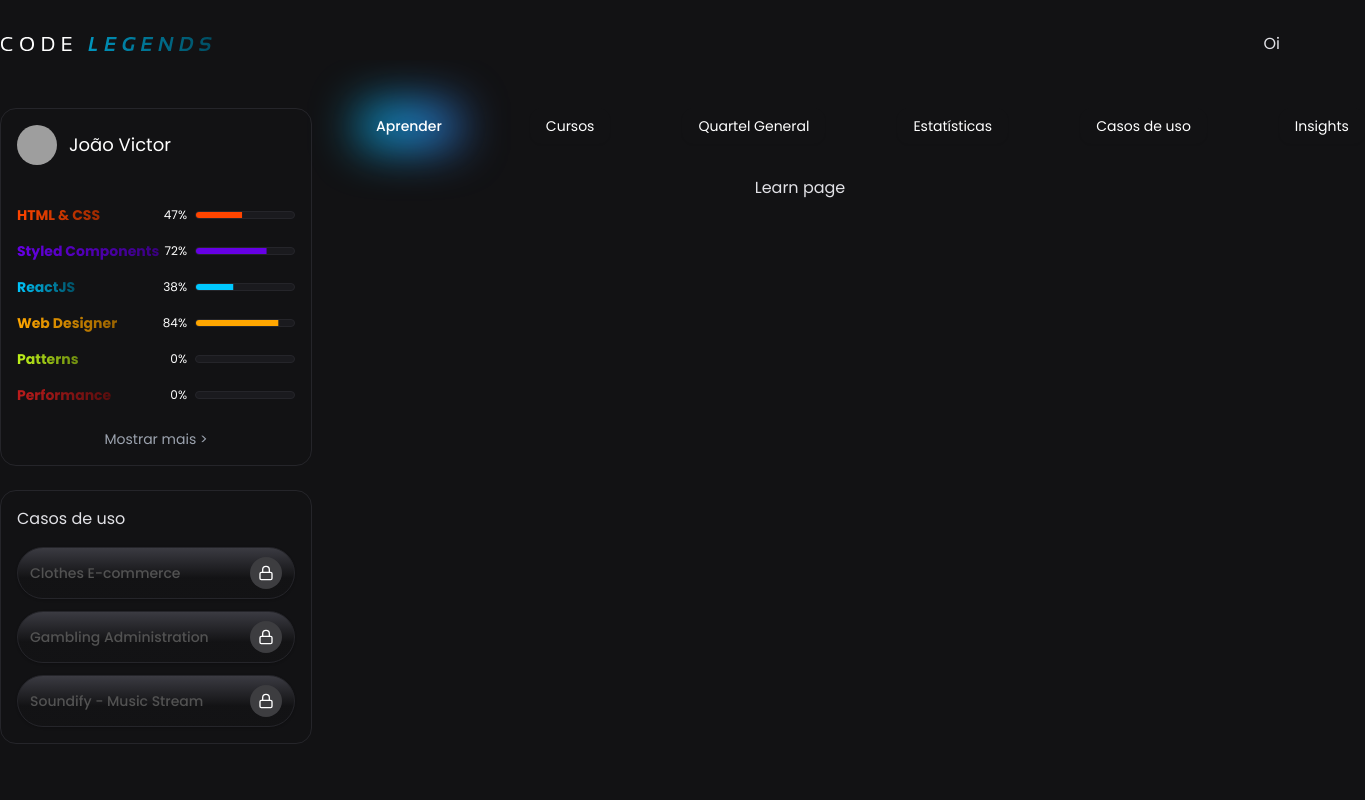
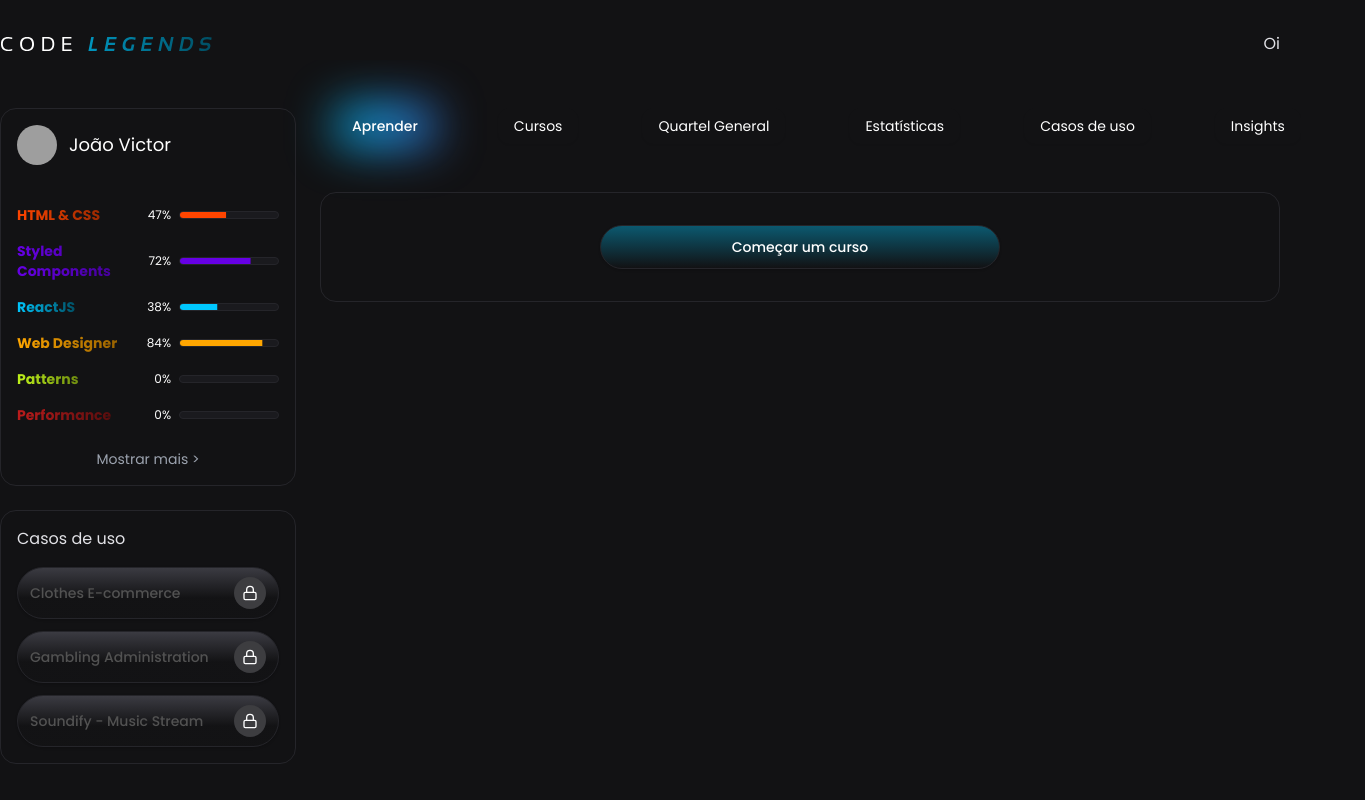
Before and after one commit to joaovrcosta/code-legends, a Next.js app: page /learn in a window 1280 px wide. Shown: the whole page, 1365 px wide, since content can reach past the window. Built offline with nearby package versions, Linux system fonts and the light colour scheme; grey boxes are pictures that could not be loaded.

Commit message:
feat: added learn page initial content

```diff
--- a/src/app/learn/layout.tsx
+++ b/src/app/learn/layout.tsx
@@ -11,14 +11,14 @@ export default function LearnLayout({
   return (
     <>
       <LearnHeader />
-      <div className="max-w-[1360px] mx-auto flex mt-[6vh] space-x-2">
+      <div className="max-w-[1360px] mx-auto flex mt-[6vh] space-x-6">
         <div className="w-1/4 space-y-6">
           <SkillBoard />
           <UseCasesBoard />
         </div>
         <div className="w-3/4">
           <Tabs />
-          <main className="w-full mt-[4vh]">{children}</main>
+          <main className="w-full mt-[6vh]">{children}</main>
         </div>
       </div>
     </>
--- a/src/app/learn/page.tsx
+++ b/src/app/learn/page.tsx
@@ -1,12 +1,19 @@
 import { SkillBoard } from "@/components/learn/skill-board";
 import { Tabs } from "@/components/learn/tabs";
 import { UseCasesBoard } from "@/components/learn/use-cases-board";
+import { PrimaryButton } from "@/components/ui/primary-button";
 
 export default function LearnPage() {
   return (
     <div>
-      <div className="flex items-center justify-center">
-        <div className="max-w-7xl mx-auto">Learn page</div>
+      <div className="flex items-center justify-center w-full">
+        <div className="w-full">
+          <div className="border border-[#25252A] w-full py-8 rounded-2xl flex items-center justify-center">
+            <PrimaryButton className="max-w-[400px]">
+              Começar um curso
+            </PrimaryButton>
+          </div>
+        </div>
       </div>
     </div>
   );
--- a/src/components/learn/tabs.tsx
+++ b/src/components/learn/tabs.tsx
@@ -18,7 +18,7 @@ export function Tabs() {
   const [activeTab, setActiveTab] = useState(tabs[0].id);
 
   return (
-    <div className="w-full flex space-x-[4.5rem] ml-10">
+    <div className="w-full flex space-x-[4rem] ml-4">
       {tabs.map((tab) => (
         <div key={tab.id} className="relative group">
           <Button
--- a/tailwind.config.ts
+++ b/tailwind.config.ts
@@ -57,7 +57,7 @@ export default {
         "gray-gradient-second":
           "linear-gradient(0deg, rgba(123,123,138, 0.39) 5%, rgba(32,32,32, 0.05) 100%)",
         "blue-gradient-first":
-          "linear-gradient(0deg, #0F0F10 0%, rgba(0,200,255,0.39) 100%)",
+          "linear-gradient(0deg, rgba(15,15,16, 0.05) 0%, rgba(0,200,255,0.39) 100%)",
         "blue-gradient-second":
           "linear-gradient(0deg, #0F0F10 0%, rgba(0,200,255,0.39) 100%)",
         "blue-gradient-500":
```
